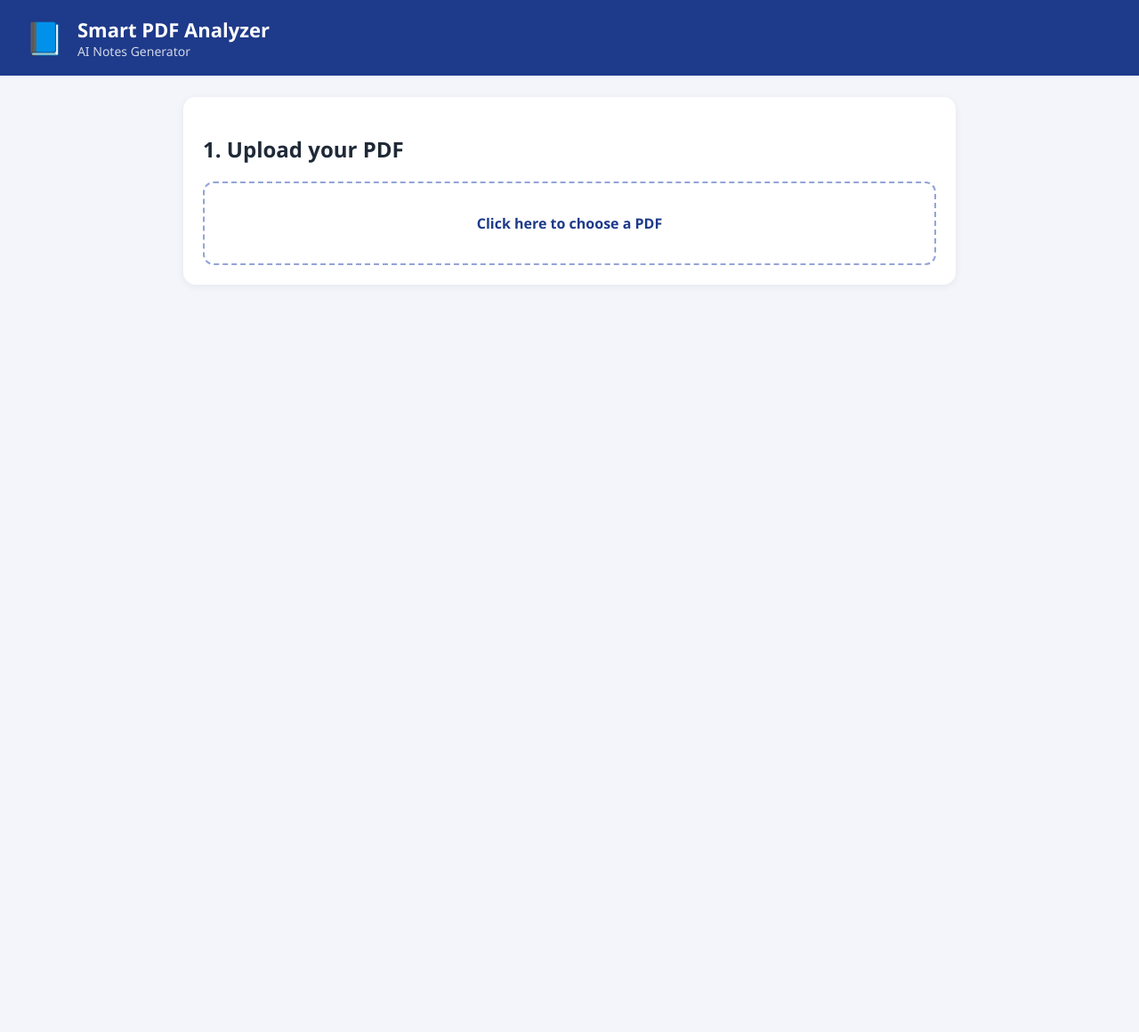
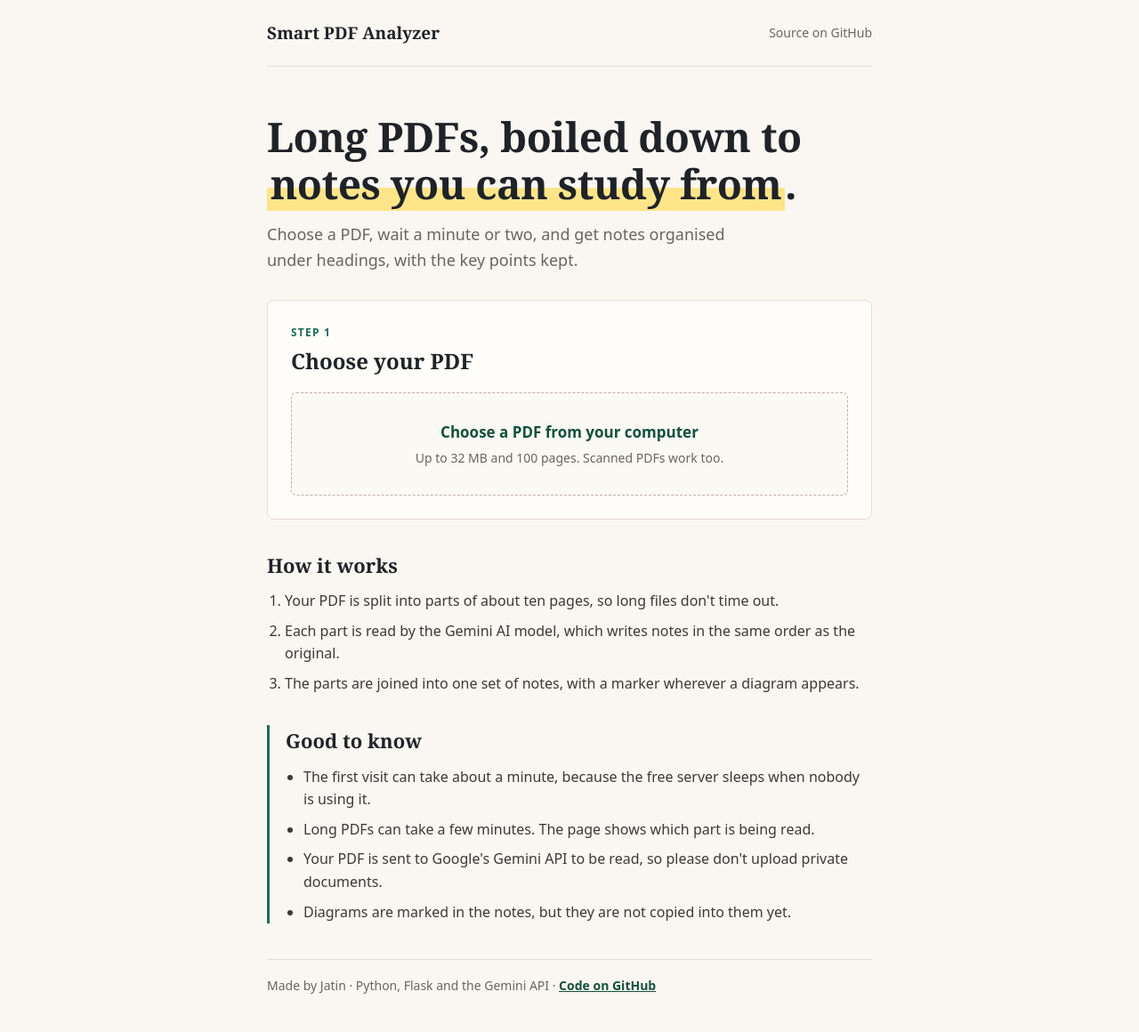
Before and after one commit to jatinmishra2992-arch/pdf-analyser, a Flask app: page / in a window 1280 px wide. Shown: the whole page at 89% size. Before the commit the page ends 298 px from the top, so only its background shows below. Run offline with Flask 3, Linux system fonts and the light colour scheme.

Commit message:
Redesign interface

```diff
--- a/static/style.css
+++ b/static/style.css
@@ -1,27 +1,137 @@
+:root {
+  --paper: #faf7f2;
+  --card: #fffdf9;
+  --ink: #1f2328;
+  --muted: #6b655c;
+  --line: #e4ded3;
+  --accent: #1d6b57;
+  --accent-dark: #14503f;
+}
 * { box-sizing: border-box; }
-body { margin: 0; font-family: Segoe UI, Arial, sans-serif; background: #f3f5fb; color: #1f2937; }
-header { display: flex; align-items: center; gap: 14px; padding: 18px 28px; background: #1e3a8a; color: #fff; }
-header h1 { margin: 0; font-size: 22px; }
-header p { margin: 0; opacity: .8; font-size: 14px; }
-.logo { font-size: 36px; }
-main { max-width: 900px; margin: 24px auto; padding: 0 16px; }
-.card { background: #fff; border-radius: 14px; padding: 22px; margin-bottom: 20px; box-shadow: 0 2px 10px rgba(0,0,0,.06); }
-.drop { display: block; padding: 34px; text-align: center; border: 2px dashed #93a4d8; border-radius: 12px; cursor: pointer; color: #1e3a8a; font-weight: 600; }
-.drop:hover { background: #eef2ff; }
-.bar { height: 10px; background: #e5e7eb; border-radius: 8px; overflow: hidden; margin-top: 14px; }
-#bar { height: 100%; width: 0; background: #2563eb; transition: width .2s; }
-.error { background: #fee2e2; color: #991b1b; padding: 10px 14px; border-radius: 8px; }
-.note { background: #fef9c3; color: #854d0e; padding: 10px 14px; border-radius: 8px; }
-iframe { width: 100%; height: 600px; border: 1px solid #d1d5db; border-radius: 8px; }
-.hidden { display: none; }
-.btn { background: #2563eb; color: #fff; border: 0; padding: 12px 22px; border-radius: 10px; font-size: 16px; font-weight: 600; cursor: pointer; margin-top: 8px; }
-.btn:hover { background: #1d4ed8; }
-.btn:disabled { background: #9ca3af; cursor: not-allowed; }
-.busy { display: flex; align-items: center; gap: 12px; margin-top: 14px; color: #1e3a8a; }
-.spinner { width: 22px; height: 22px; border: 3px solid #c7d2fe; border-top-color: #2563eb; border-radius: 50%; animation: spin 1s linear infinite; }
+body {
+  margin: 0;
+  background: var(--paper);
+  color: var(--ink);
+  font-family: system-ui, "Segoe UI", Roboto, Arial, sans-serif;
+  line-height: 1.6;
+}
+.page { max-width: 720px; margin: 0 auto; padding: 0 20px 40px; }
+
+/* Top bar */
+.top {
+  display: flex; justify-content: space-between; align-items: center;
+  padding: 22px 0; border-bottom: 1px solid var(--line);
+}
+.wordmark { font-family: Georgia, "Times New Roman", serif; font-weight: 700; font-size: 19px; }
+.toplink { color: var(--muted); font-size: 14px; text-decoration: none; }
+.toplink:hover { color: var(--accent); text-decoration: underline; }
+
+/* Intro */
+.intro { padding: 52px 0 30px; }
+h1 {
+  font-family: Georgia, "Times New Roman", serif;
+  font-size: clamp(32px, 6vw, 46px);
+  line-height: 1.15; letter-spacing: -0.5px; margin: 0 0 16px;
+}
+mark {
+  background: linear-gradient(transparent 58%, #ffe58a 58%);
+  color: inherit; padding: 0 .08em;
+}
+.intro p { font-size: 18px; color: var(--muted); max-width: 560px; margin: 0; }
+
+/* Panels */
+.panel {
+  background: var(--card); border: 1px solid var(--line);
+  border-radius: 8px; padding: 26px; margin-bottom: 20px;
+}
+.step {
+  margin: 0 0 4px; font-size: 12px; letter-spacing: 1.2px;
+  text-transform: uppercase; color: var(--accent); font-weight: 700;
+}
+.panel h2 { font-family: Georgia, "Times New Roman", serif; font-size: 24px; margin: 0 0 16px; }
+
+/* Upload box */
+.drop {
+  display: block; padding: 30px 18px; text-align: center; cursor: pointer;
+  border: 1.5px dashed #b9b1a2; border-radius: 6px; background: #fbf9f4;
+  transition: border-color .15s, background .15s;
+}
+.drop:hover { border-color: var(--accent); background: #f3f8f5; }
+.drop-title { display: block; font-weight: 600; color: var(--accent-dark); font-size: 17px; }
+.drop-hint { display: block; margin-top: 4px; color: var(--muted); font-size: 14px; }
+
+/* Progress and messages */
+.bar { height: 8px; background: #ece6da; border-radius: 6px; overflow: hidden; margin-top: 16px; }
+#bar { height: 100%; width: 0; background: var(--accent); transition: width .2s; }
+#progressText { color: var(--muted); font-size: 14px; }
+.error { background: #fbeaea; color: #8a1f1f; padding: 12px 16px; border-radius: 6px; margin-top: 16px; }
+.note { background: #fbf3d6; color: #6b4e0a; padding: 10px 14px; border-radius: 6px; }
+
+/* File facts */
+.facts { display: flex; flex-wrap: wrap; gap: 8px 36px; margin: 20px 0 6px; }
+.facts div { min-width: 0; }
+.facts dt { font-size: 12px; text-transform: uppercase; letter-spacing: 1px; color: var(--muted); }
+.facts dd { margin: 0; font-weight: 600; overflow-wrap: anywhere; }
+
+/* Button */
+.btn {
+  background: var(--accent); color: #fff; border: 0; padding: 13px 24px;
+  border-radius: 6px; font-size: 16px; font-weight: 600; cursor: pointer;
+  margin-top: 16px; font-family: inherit; transition: background .15s;
+}
+.btn:hover { background: var(--accent-dark); }
+.btn:disabled { background: #a8a399; cursor: not-allowed; }
+
+/* Waiting */
+.busy { display: flex; align-items: center; gap: 12px; margin-top: 18px; color: var(--accent-dark); }
+.busy p { margin: 0; }
+.spinner {
+  width: 20px; height: 20px; border-radius: 50%;
+  border: 3px solid #cfe3da; border-top-color: var(--accent);
+  animation: spin 1s linear infinite;
+}
 @keyframes spin { to { transform: rotate(360deg); } }
-.summary h3 { color: #1e3a8a; border-bottom: 2px solid #e5e7eb; padding-bottom: 4px; margin-top: 26px; }
-.summary h4 { margin: 18px 0 6px; }
-.summary p, .summary li { line-height: 1.6; }
-.diagram-note { background: #eef2ff; color: #3730a3; padding: 8px 12px; border-radius: 8px; font-style: italic; }
+
+/* The notes: styled like a page from a notebook */
+.summary { font-family: Georgia, "Times New Roman", serif; font-size: 17.5px; line-height: 1.75; }
+.summary h3 {
+  font-size: 25px; margin: 36px 0 10px; padding-bottom: 6px;
+  border-bottom: 1px solid var(--line);
+}
+.summary h3:first-child { margin-top: 0; }
+.summary h4 {
+  font-family: system-ui, "Segoe UI", Roboto, Arial, sans-serif;
+  font-size: 16px; color: var(--accent-dark); margin: 24px 0 4px;
+}
+.summary p { margin: 0 0 12px; }
+.summary ul { padding-left: 22px; margin: 0 0 14px; }
+.summary li { margin-bottom: 6px; }
+.summary li::marker { color: var(--accent); }
+.diagram-note {
+  font-family: system-ui, "Segoe UI", Roboto, Arial, sans-serif;
+  font-size: 14px; color: var(--muted); background: #fbf9f4;
+  border: 1px dashed #b9b1a2; border-radius: 6px; padding: 8px 12px;
+}
+
+iframe { width: 100%; height: 560px; border: 1px solid var(--line); border-radius: 6px; }
+
+/* Lower sections */
+.how, .good { margin-top: 34px; }
+.how h2, .good h2 { font-family: Georgia, "Times New Roman", serif; font-size: 22px; margin: 0 0 10px; }
+.how ol, .good ul { padding-left: 20px; margin: 0; }
+.how li, .good li { margin-bottom: 8px; color: #3d3a35; }
+.good { border-left: 3px solid var(--accent); padding-left: 18px; }
+
+footer {
+  margin-top: 40px; padding-top: 18px; border-top: 1px solid var(--line);
+  color: var(--muted); font-size: 14px;
+}
+footer a { color: var(--accent-dark); font-weight: 600; }
+
 .hidden { display: none !important; }
+
+@media (max-width: 600px) {
+  .panel { padding: 18px; }
+  .intro { padding-top: 36px; }
+  iframe { height: 400px; }
+}
--- a/templates/index.html
+++ b/templates/index.html
@@ -4,22 +4,32 @@
   <meta charset="UTF-8">
   <meta name="viewport" content="width=device-width, initial-scale=1">
   <title>Smart PDF Analyzer</title>
+  <meta name="description" content="Turn long educational PDFs into notes you can study from.">
   <link rel="stylesheet" href="{{ url_for('static', filename='style.css') }}">
 </head>
 <body>
-  <header>
-    <span class="logo">📘</span>
-    <div>
-      <h1>Smart PDF Analyzer</h1>
-      <p>AI Notes Generator</p>
-    </div>
+  <div class="page">
+
+    <header class="top">
+      <span class="wordmark">Smart PDF Analyzer</span>
+      <a class="toplink" href="https://github.com/jatinmishra2992-arch/pdf-analyser"
+         target="_blank" rel="noopener">Source on GitHub</a>
     </header>
 
+    <section class="intro">
+      <h1>Long PDFs, boiled down to <mark>notes you can study from</mark>.</h1>
+      <p>Choose a PDF, wait a minute or two, and get notes organised under
+         headings, with the key points kept.</p>
+    </section>
+
     <main>
-    <section class="card">
-      <h2>1. Upload your PDF</h2>
+      <section class="panel">
+        <p class="step">Step 1</p>
+        <h2>Choose your PDF</h2>
+
         <label class="drop" for="pdfInput">
-        <span>Click here to choose a PDF</span>
+          <span class="drop-title">Choose a PDF from your computer</span>
+          <span class="drop-hint">Up to 32 MB and 100 pages. Scanned PDFs work too.</span>
           <input type="file" id="pdfInput" accept="application/pdf" hidden>
         </label>
 
@@ -31,12 +41,14 @@
         <p id="error" class="error hidden"></p>
 
         <div id="info" class="hidden">
-        <p><b>File:</b> <span id="fileName"></span></p>
-        <p><b>Pages:</b> <span id="pageCount"></span></p>
+          <dl class="facts">
+            <div><dt>File</dt><dd id="fileName"></dd></div>
+            <div><dt>Pages</dt><dd id="pageCount"></dd></div>
+          </dl>
           <p id="scanNote" class="note hidden">
             This looks like a scanned PDF. The AI can still read it.
           </p>
-        <button id="detailBtn" class="btn">Detailed Summary</button>
+          <button id="detailBtn" class="btn">Make my notes</button>
         </div>
 
         <div id="aiBusy" class="busy hidden">
@@ -45,17 +57,46 @@
         </div>
       </section>
 
-    <section class="card hidden" id="resultCard">
-      <h2>2. Detailed Summary</h2>
+      <section class="panel hidden" id="resultCard">
+        <p class="step">Step 2</p>
+        <h2>Your notes</h2>
         <div id="summaryBox" class="summary"></div>
       </section>
 
-    <section class="card hidden" id="previewCard">
-      <h2>PDF Preview</h2>
+      <section class="panel hidden" id="previewCard">
+        <p class="step">For reference</p>
+        <h2>The original PDF</h2>
         <iframe id="preview" title="PDF preview"></iframe>
       </section>
     </main>
 
+    <section class="how">
+      <h2>How it works</h2>
+      <ol>
+        <li>Your PDF is split into parts of about ten pages, so long files don't time out.</li>
+        <li>Each part is read by the Gemini AI model, which writes notes in the same order as the original.</li>
+        <li>The parts are joined into one set of notes, with a marker wherever a diagram appears.</li>
+      </ol>
+    </section>
+
+    <section class="good">
+      <h2>Good to know</h2>
+      <ul>
+        <li>The first visit can take about a minute, because the free server sleeps when nobody is using it.</li>
+        <li>Long PDFs can take a few minutes. The page shows which part is being read.</li>
+        <li>Your PDF is sent to Google's Gemini API to be read, so please don't upload private documents.</li>
+        <li>Diagrams are marked in the notes, but they are not copied into them yet.</li>
+      </ul>
+    </section>
+
+    <footer>
+      Made by Jatin · Python, Flask and the Gemini API ·
+      <a href="https://github.com/jatinmishra2992-arch/pdf-analyser"
+         target="_blank" rel="noopener">Code on GitHub</a>
+    </footer>
+
+  </div>
+
   <script src="{{ url_for('static', filename='script.js') }}"></script>
 </body>
 </html>
```
Lines whose indentation alone changed are shown as unchanged.
